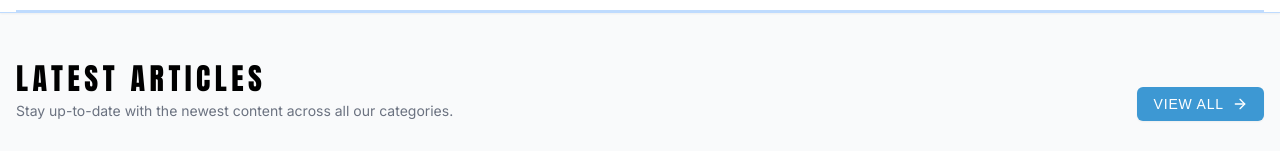
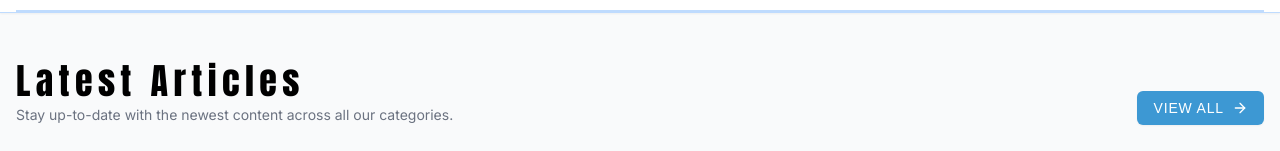
Before and after one commit to goldstein18/conews2, a Next.js app: page /industry-news in a window 1280 px wide. Shown: the part 141-292 px from the top of the page. Built offline with nearby package versions, Linux system fonts and the light colour scheme; no server answers.

Commit message:
update latest articles font

```diff
--- a/app/industry-news/page.tsx
+++ b/app/industry-news/page.tsx
@@ -189,8 +189,8 @@ export default function IndustryNewsPage() {
         <div className="container mx-auto px-3 sm:px-4">
           <div className="flex flex-col gap-6 md:flex-row md:items-end md:justify-between">
             <div>
-              <h2 className="text-2xl md:text-3xl font-semibold tracking-[0.15em] text-black font-titleAcumin">
-                LATEST ARTICLES
+              <h2 className="text-3xl md:text-4xl font-semibold tracking-[0.15em] text-black font-titleAcumin">
+                Latest Articles
               </h2>
               <p className="text-sm text-gray-500 mt-1">
                 Stay up-to-date with the newest content across all our categories.
```
